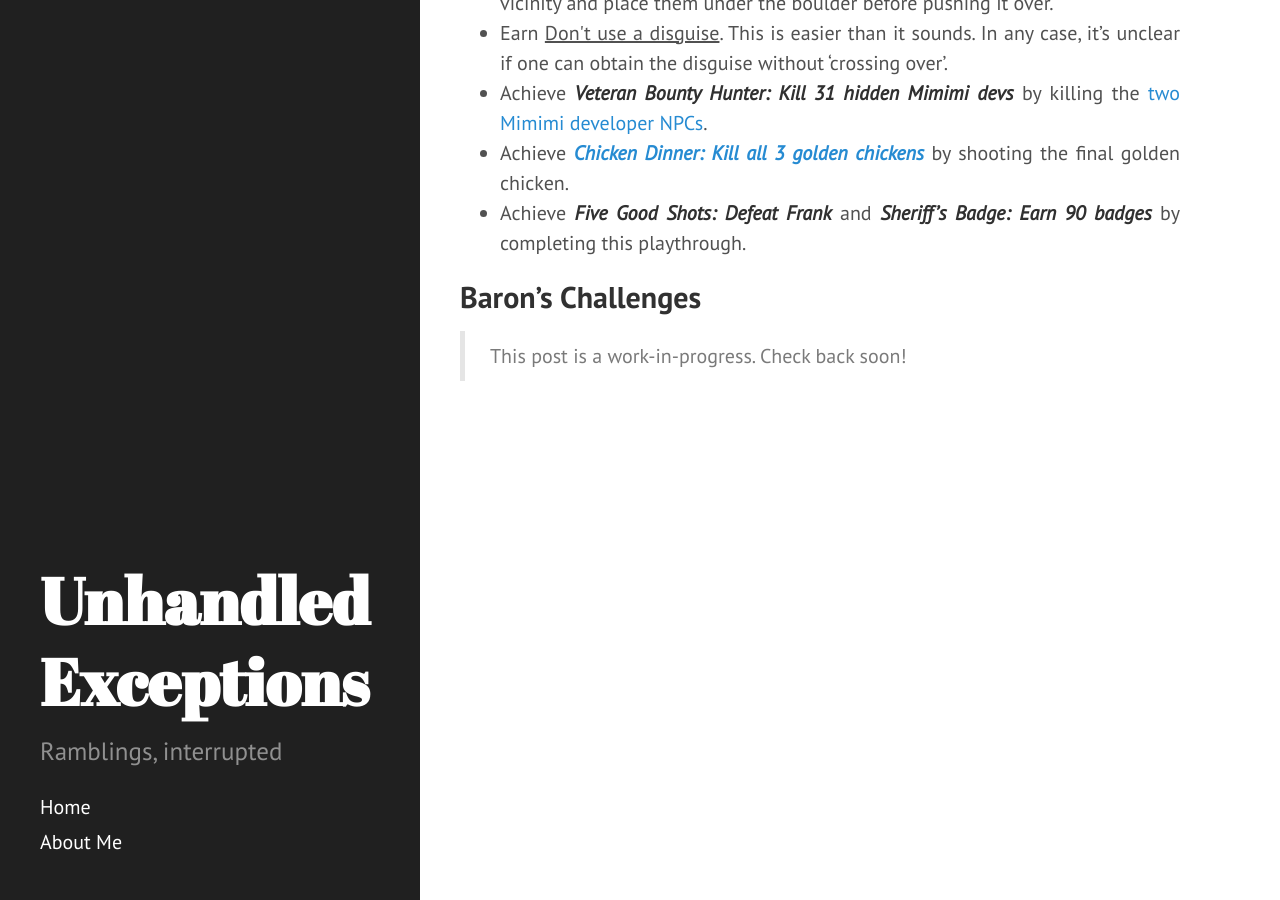
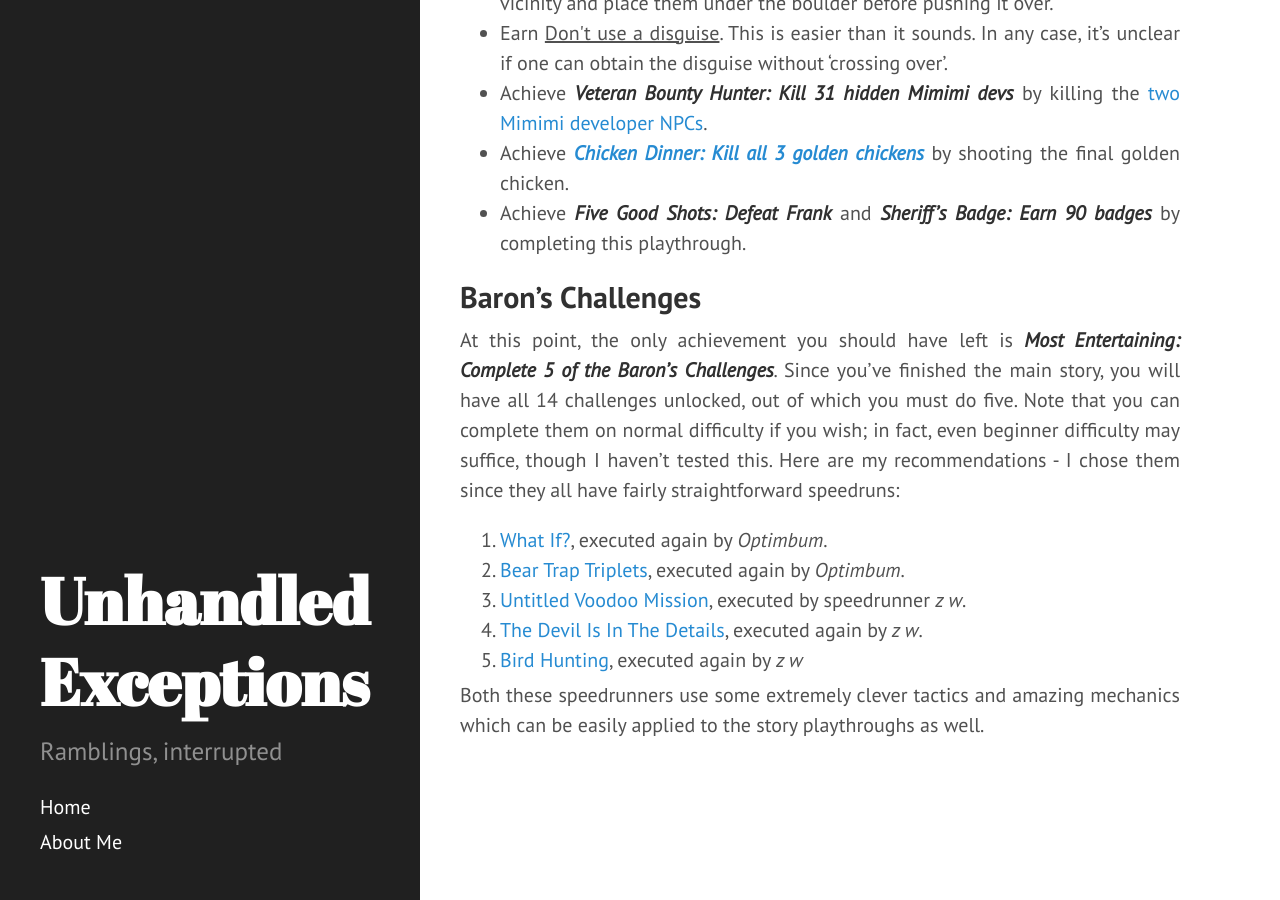
Before and after one commit to vedangnaik/vedangnaik.github.io, a Jekyll site: the page built from _posts/2021-04-28-hundred-percent-desperados.md, in a window 1280 px wide and 900 px high, scrolled down 16576 px. Built offline with Jekyll 4.4.1, drawn with Linux system fonts in a browser that asks for light colours; some of the changed text lies outside the part shown.

Commit message:
Added Barons challenges and finished post

```diff
--- a/_posts/2021-04-28-hundred-percent-desperados.md
+++ b/_posts/2021-04-28-hundred-percent-desperados.md
@@ -18,7 +18,7 @@ title: "On Techniques for Efficient 100% Steam Achievements in Desperados III"
     </style>
 </head>
 
-I've been replaying [Desperados III](https://store.steampowered.com/app/610370/Desperados_III/) on PC recently. As I was going through the first few missions, I thought *Gee, it sure would be fun to do all these extra badges and maybe even 100% this game!* However, the badges for each mission do not show up until after the first completion, which leads to a ton of wasted time. One also ends up missing a lot of the secret achievements in each mission. Thus, I decided to create this 'roadmap' of sorts to allow one to 100% this game as efficiently as possible.
+I've been replaying [Desperados III](https://store.steampowered.com/app/610370/Desperados_III/) on PC recently. As I was going through the first few missions, I thought *Gee, it sure would be fun to do all these extra badges and maybe even 100% this game!* However, the badges for each mission do not show up until after the first completion, which leads to a ton of wasted time. One also ends up missing a lot of the secret achievements in each mission. Thus, I decided to create this 'roadmap' of sorts to allow one to 100% this game as efficiently as possible. I hope you find it useful!
 
 <h3 style="color: red"> CAUTION! This post contains a lot of spoilers for the main game. </h3>
 <br>
@@ -411,4 +411,12 @@ I found this mission very long and tedious, and I think many other people felt t
 
 ## Baron's Challenges
 
-> This post is a work-in-progress. Check back soon!
+At this point, the only achievement you should have left is ***Most Entertaining: Complete 5 of the Baron's Challenges***. Since you've finished the main story, you will have all 14 challenges unlocked, out of which you must do five. Note that you can complete them on normal difficulty if you wish; in fact, even beginner difficulty may suffice, though I haven't tested this. Here are my recommendations - I chose them since they all have fairly straightforward speedruns:
+
+1. [What If?](https://www.youtube.com/watch?v=KP3nUQ8XT0s), executed again by *Optimbum*.
+2. [Bear Trap Triplets](https://www.youtube.com/watch?v=oef8lhGh3Bg), executed again by *Optimbum*.
+3. [Untitled Voodoo Mission](https://www.youtube.com/watch?v=N2fXGfhVy6A), executed by speedrunner *z w*.
+4. [The Devil Is In The Details](https://www.youtube.com/watch?v=5wAtRzCUCCw), executed again by *z w*.
+5. [Bird Hunting](https://www.youtube.com/watch?v=96om0eFvf0Y), executed again by *z w*
+
+Both these speedrunners use some extremely clever tactics and amazing mechanics which can be easily applied to the story playthroughs as well.
```
